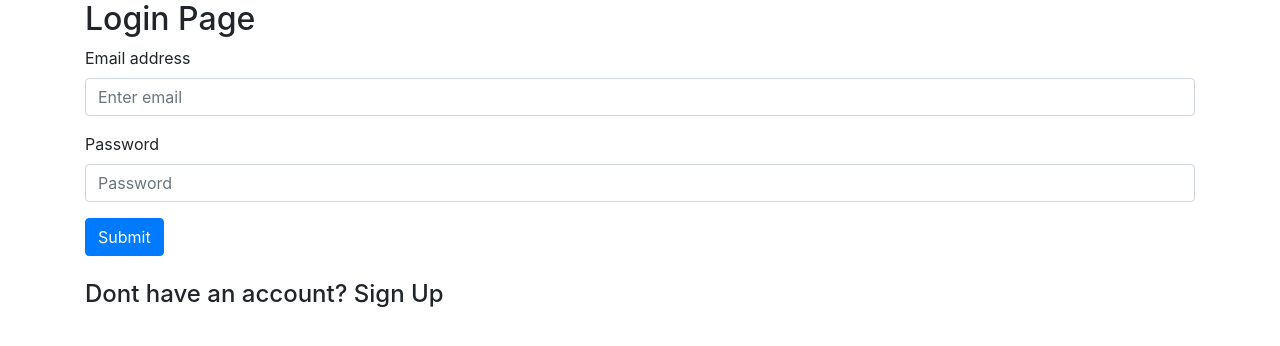
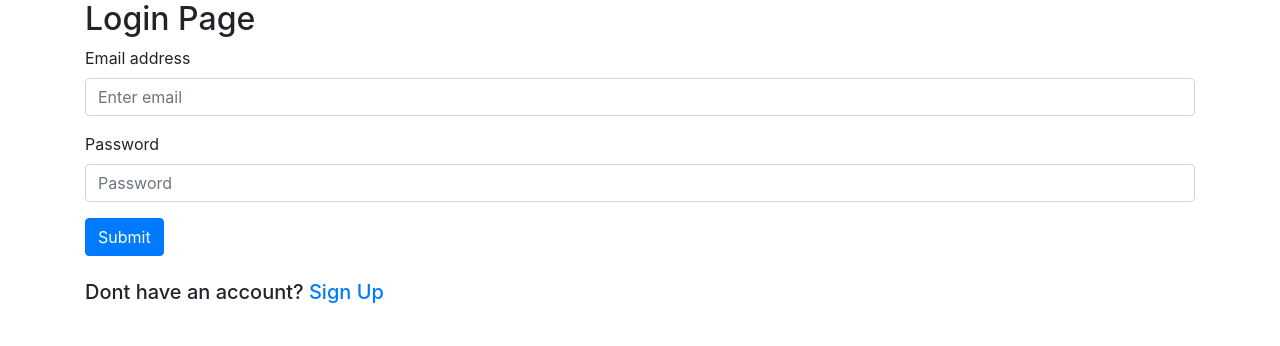
Before and after one commit to AbhishekChahar/Angular_ChatBot, an Angular app: page / in a window 1280 px wide. Shown: the top 346 px of the page. Built offline with nearby package versions, Linux system fonts and the light colour scheme.

Commit message:
Tempate created basic signup and login

```diff
--- a/src/app/login/login.component.html
+++ b/src/app/login/login.component.html
@@ -13,5 +13,5 @@
     <button type="button" class="btn btn-primary">Submit</button>
   </form>
   <br>
-  <h4><a routerlink='signup'>Dont have an account? Sign Up</a></h4>
+  <h5>Dont have an account? <a routerLink="signup">Sign Up</a></h5>
 </div>
--- a/src/app/signup/signup.component.html
+++ b/src/app/signup/signup.component.html
@@ -21,5 +21,5 @@
     <button type="button" class="btn btn-primary">Submit</button>
   </form>
   <br>
-  <h4><a routerlink='signup'>Already have an account? Login</a></h4>
+  <h4>Already have an account? <a routerLink="">Login</a></h4>
 </div>
```
